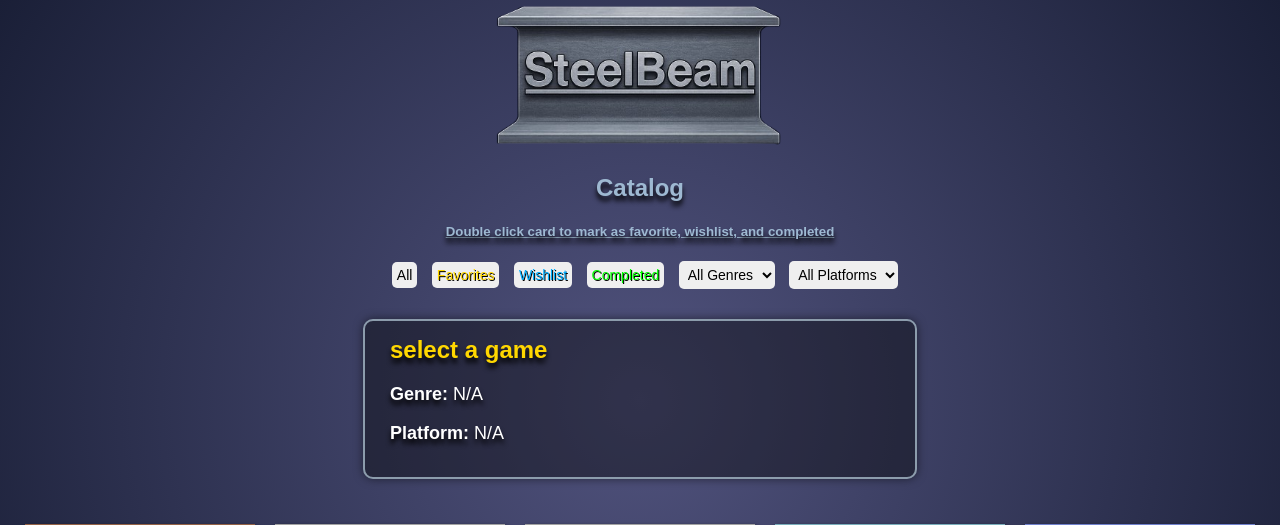
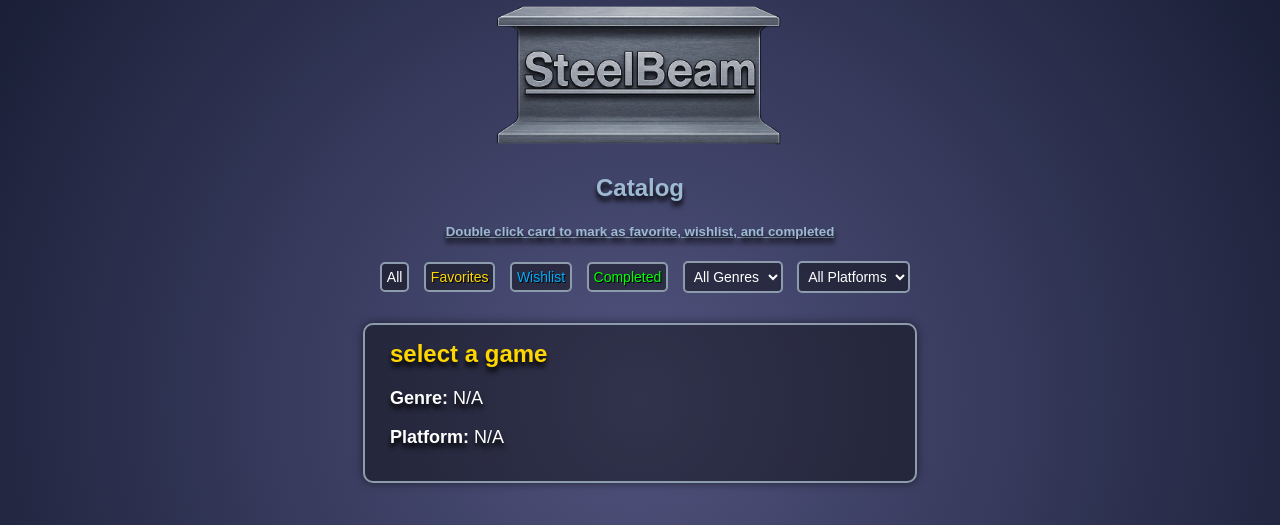
Before and after one commit to UntitledPhases/SteelBeam, a PHP site: page /Main_Page.html in a window 1280 px wide. Shown: the top 525 px of the page. Run offline with PHP 8.4, Linux system fonts and the light colour scheme; grey boxes labelled with a size stand in for pictures from a placeholder-image service; some libraries are stand-ins or nearby versions.

Commit message:
changed filter style again, matches the vibe now

```diff
--- a/Style_Sheet.css
+++ b/Style_Sheet.css
@@ -94,14 +94,16 @@ h5 {
     padding: 5px;
     border-radius: 5px;
     border: none;
-    color: black;
+    background-color: rgba(0, 0, 0, 0.4);
+    color: white;
     font-size: 14px;
+    border: 2px solid rgb(140, 156, 172);
 }
 
 .filters select:hover {
-    background-color: rgba(255, 255, 255, 0.632);
     cursor: pointer;
-    box-shadow: 0 0 10px rgba(0,0,0,0.5);
+    box-shadow: 0 0 10px whitesmoke;
+    filter: brightness(130%);
 }
 
 button {
@@ -109,12 +111,14 @@ button {
     padding: 5px;
     border-radius: 5px;
     border: none;
-    color: black;
+    background-color: rgba(0, 0, 0, 0.4);
+    color: white;
     font-size: 14px;
+    border: 2px solid rgb(140, 156, 172);
 }
 
 button:hover {
-    background-color: rgba(255, 255, 255, 0.632);
     cursor: pointer;
-    box-shadow: 0 0 10px rgba(0,0,0,0.5);
+    box-shadow: 0 0 10px whitesmoke;
+    filter: brightness(130%);
 }
```
